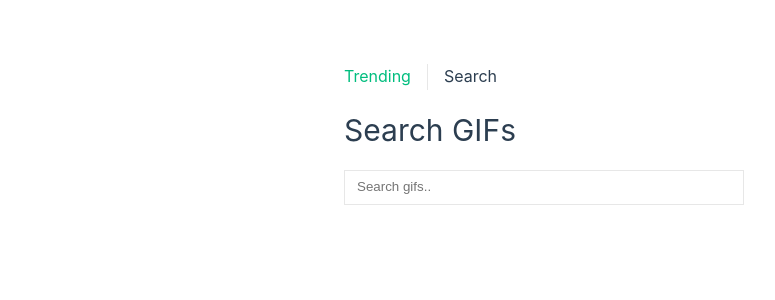
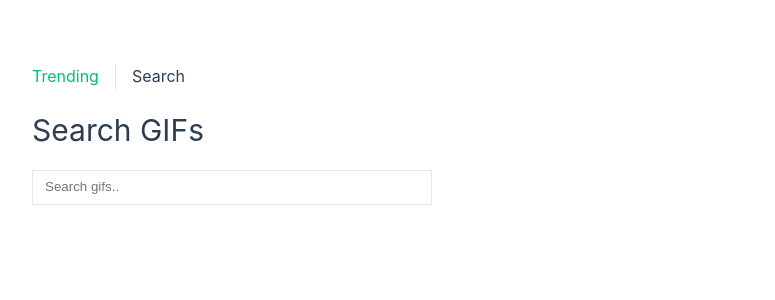
Before and after one commit to rashcsve/vue-gifs, a Vue app: page /search in a window 1280 px wide. Shown: the top 300 px of the page, without its empty margins (96-871 px from the left). Built offline with nearby package versions, Linux system fonts and the light colour scheme.

Commit message:
:art: Fix styles and add error

```diff
--- a/src/App.vue
+++ b/src/App.vue
@@ -9,60 +9,9 @@
 </template>
 
 <style scoped>
-header {
-  line-height: 1.5;
-  max-height: 100vh;
-}
-
-nav {
-  width: 100%;
-  font-size: 12px;
-  text-align: center;
-  margin-top: 1rem;
-}
-
-nav a.router-link-exact-active {
-  color: var(--color-text);
-}
-
-nav a.router-link-exact-active:hover {
-  background-color: transparent;
-}
-
-nav a {
-  display: inline-block;
-  padding: 0 1rem;
-  border-left: 1px solid var(--color-border);
-}
-
-nav a:first-of-type {
-  border: 0;
-}
-
 @media (min-width: 1024px) {
-  header {
-    display: flex;
-    place-items: center;
-    padding-right: calc(var(--section-gap) / 2);
-  }
-
-  .logo {
-    margin: 0 2rem 0 0;
-  }
-
-  header .wrapper {
-    display: flex;
-    place-items: flex-start;
-    flex-wrap: wrap;
-  }
-
-  nav {
-    text-align: left;
-    margin-left: -1rem;
-    font-size: 1rem;
-
-    padding: 1rem 0;
-    margin-top: 1rem;
+  .wrapper {
+    width: 1024px;
   }
 }
 </style>
--- a/src/assets/main.css
+++ b/src/assets/main.css
@@ -18,6 +18,30 @@ a,
 h1 {
   text-align: center;
 }
+nav {
+  width: 100%;
+  font-size: 12px;
+  text-align: center;
+  margin-top: 1rem;
+}
+
+nav a.router-link-exact-active {
+  color: var(--color-text);
+}
+
+nav a.router-link-exact-active:hover {
+  background-color: transparent;
+}
+
+nav a {
+  display: inline-block;
+  padding: 0 1rem;
+  border-left: 1px solid var(--color-border);
+}
+
+nav a:first-of-type {
+  border: 0;
+}
 
 @media (hover: hover) {
   a:hover {
@@ -28,7 +52,6 @@ h1 {
 @media (min-width: 1024px) {
   body {
     display: flex;
-    /* place-items: center; */
   }
 
   h1 {
@@ -38,4 +61,13 @@ h1 {
   #app {
     padding: 2rem 8rem;
   }
+
+  nav {
+    text-align: left;
+    margin-left: -1rem;
+    font-size: 1rem;
+
+    padding: 1rem 0;
+    margin-top: 1rem;
+  }
 }
--- a/src/components/GifList.vue
+++ b/src/components/GifList.vue
@@ -4,6 +4,7 @@
     <div v-for="gif in gifs" :key="gif.id">
       <Gif :gif="gif" :observer="observer" />
     </div>
+    <p v-if="error">No such GIFs found...</p>
   </section>
 </template>
 
@@ -14,7 +15,11 @@ import Gif from "../components/GifItem.vue";
 export default {
   components: { Gif },
   computed: {
-    ...mapGetters({ gifs: "getGifs", loading: "getLoading" }),
+    ...mapGetters({
+      gifs: "getGifs",
+      loading: "getLoading",
+      error: "getError",
+    }),
   },
 };
 </script>
--- a/src/store/index.js
+++ b/src/store/index.js
@@ -36,8 +36,12 @@ const store = createStore({
         const fetchResponse = await getTrendingGifs(state.offset);
         const data = await fetchResponse.json();
         commit("setOffset", data?.next);
-        commit("setGifs", data?.results);
-        commit("setError", false);
+        if (data?.results?.length > 0) {
+          commit("setGifs", data?.results);
+          commit("setError", false);
+        } else {
+          commit("setError", true);
+        }
         commit("setLoading", false);
       } catch (e) {
         commit("setError", true);
@@ -51,8 +55,12 @@ const store = createStore({
         const fetchResponse = await searchGifs(value);
         const data = await fetchResponse.json();
         commit("setOffset", null);
-        commit("setGifs", data?.results);
-        commit("setError", false);
+        if (data?.results?.length > 0) {
+          commit("setGifs", data?.results);
+          commit("setError", false);
+        } else {
+          commit("setError", true);
+        }
         commit("setLoading", false);
       } catch (e) {
         commit("setError", true);
--- a/src/views/SearchView.vue
+++ b/src/views/SearchView.vue
@@ -41,4 +41,9 @@ export default {
   display: flex;
   justify-content: center;
 }
+@media (min-width: 1024px) {
+  .input-wrapper {
+    justify-content: flex-start;
+  }
+}
 </style>
```
